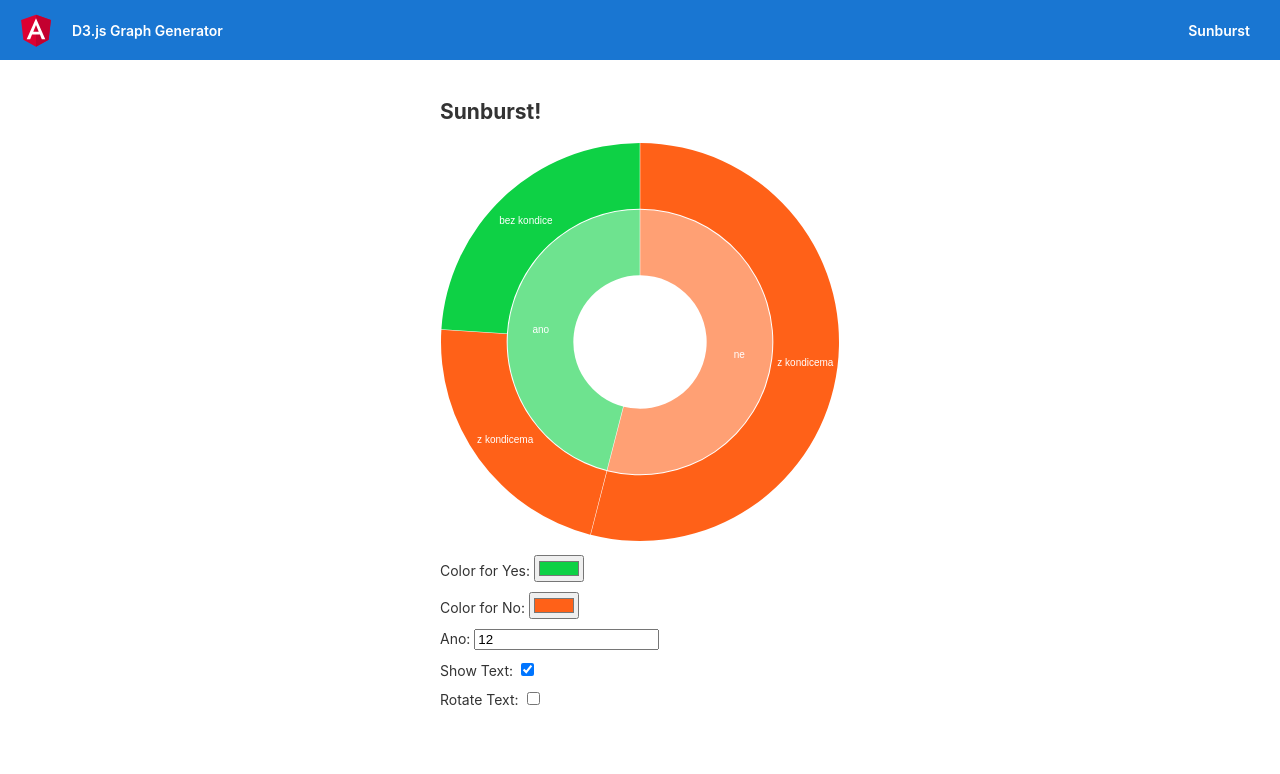
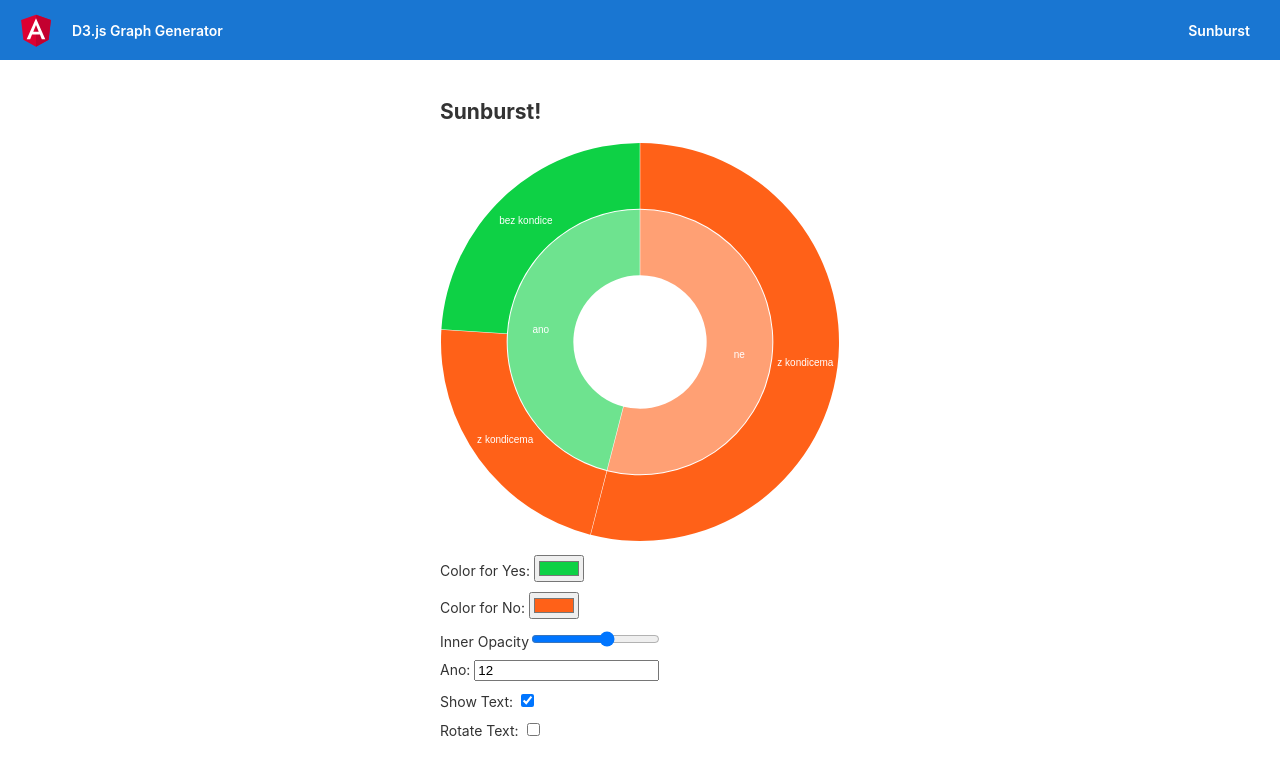
Before and after one commit to Marcel-Hrnecek/angular-d3js-generator, an Angular app: page /sunburst in a window 1280 px wide. Shown: the top 774 px of the page. Built offline with nearby package versions, Linux system fonts and the light colour scheme.

Commit message:
add opacity slider input

```diff
--- a/src/app/services/chart-data.service.ts
+++ b/src/app/services/chart-data.service.ts
@@ -10,6 +10,7 @@ export class ChartDataService {
     name: "doping",
     show_text: true,
     rotate_text: false,
+    inner_opacity: 60,
     children: [
       {
         name: "ano",
--- a/src/app/sunburst/sunburst-chart/sunburst-chart.component.ts
+++ b/src/app/sunburst/sunburst-chart/sunburst-chart.component.ts
@@ -66,7 +66,7 @@ export class SunburstChartComponent implements OnInit {
       .join("path")
       .attr("fill", d => d.data.color)
       .attr("fill-opacity", d => {
-        if (d && d.depth === 1) return 0.6; else return 1;
+        if (d && d.depth === 1) return (data.inner_opacity / 100); else return 1;
       })
       .attr("d", this.arc());
 
--- a/src/app/sunburst/sunburst-settings/sunburst-settings.component.html
+++ b/src/app/sunburst/sunburst-settings/sunburst-settings.component.html
@@ -6,6 +6,13 @@
 <div class="input-field">
   <label for="color-no-input">Color for No: </label>
   <input type="color" [ngModel]="no_color" (ngModelChange)="updateNoColor($event)" id="color-no-input">
+</div>
+
+
+<div class="input-field">
+  <label for="inner-opacity">Inner Opacity</label>
+  <input type="range" [ngModel]="data.inner_opacity" (ngModelChange)="data.inner_opacity = $event; updateData()"
+         id="inner-opacity">
 </div>
 
 <div class="input-field">
```
